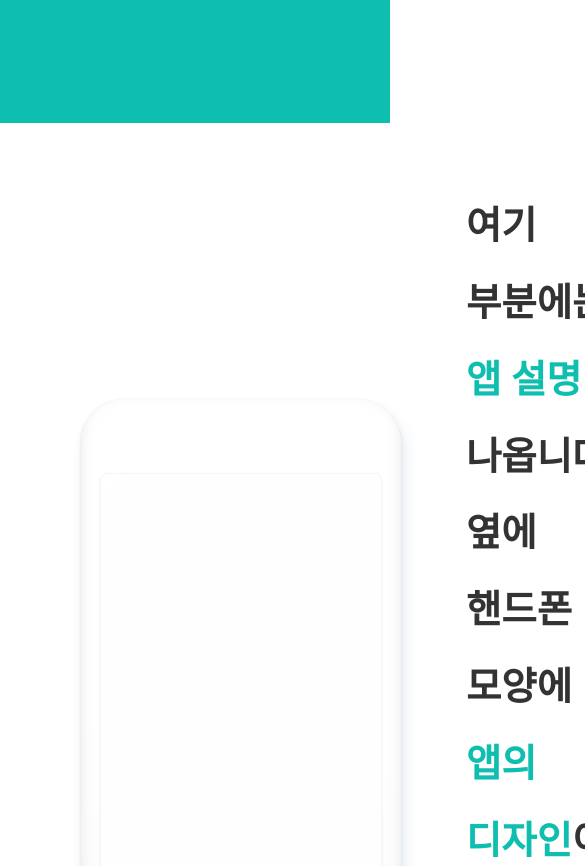
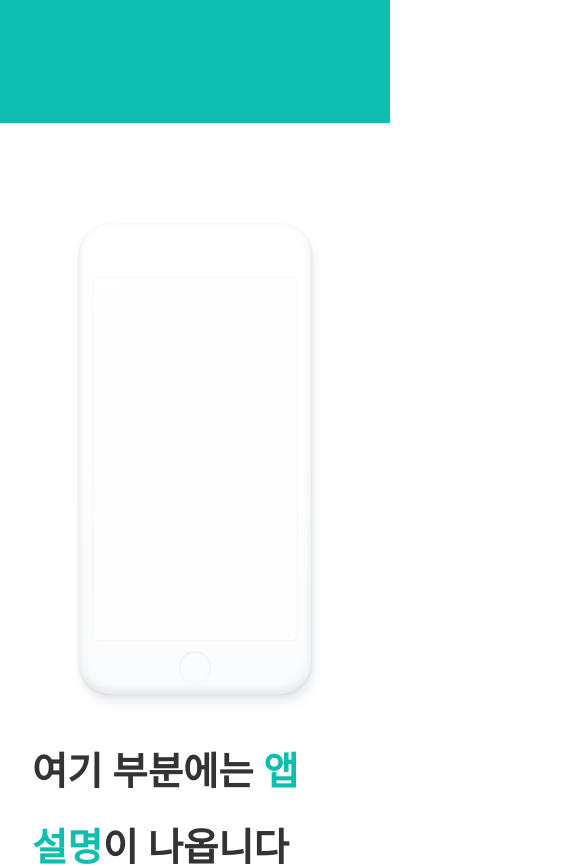
Before and after one commit to PaceMakerDev/Pace_Maker_Web, a Next.js app: page / in a window 390 px wide. Shown: the part 1500-2366 px from the top of the page, 585 px wide, since content can reach past the window. Built offline with nearby package versions, Linux system fonts and the light colour scheme.

Commit message:
Fix AppDescription responsive design

```diff
--- a/src/components/organisms/AppDescription/AppDescription.styled.ts
+++ b/src/components/organisms/AppDescription/AppDescription.styled.ts
@@ -1,14 +1,22 @@
 import styled from 'styled-components';
 
 export const StyledAppDescription = styled.div`
-  padding: 0 1rem;
+  padding: 0 2rem;
   padding-top: 4rem;
   display: flex;
   justify-content: space-around;
   align-items: center;
 
+  @media (max-width: 1025px) {
+    flex-direction: column;
+  }
+
   .image-wrapper img {
     width: 450px;
+
+    @media (max-width: 769px) {
+      width: 100%;
+    }
   }
 
   .description {
```
